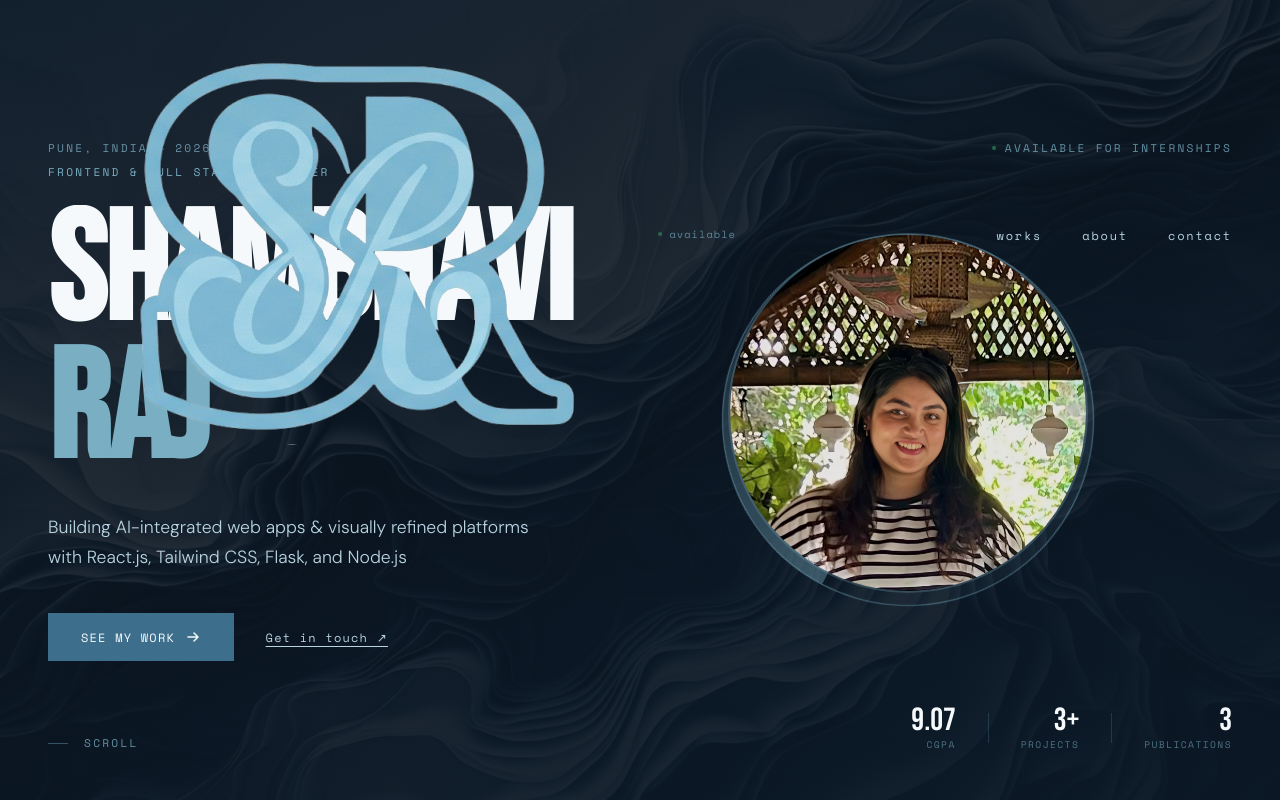
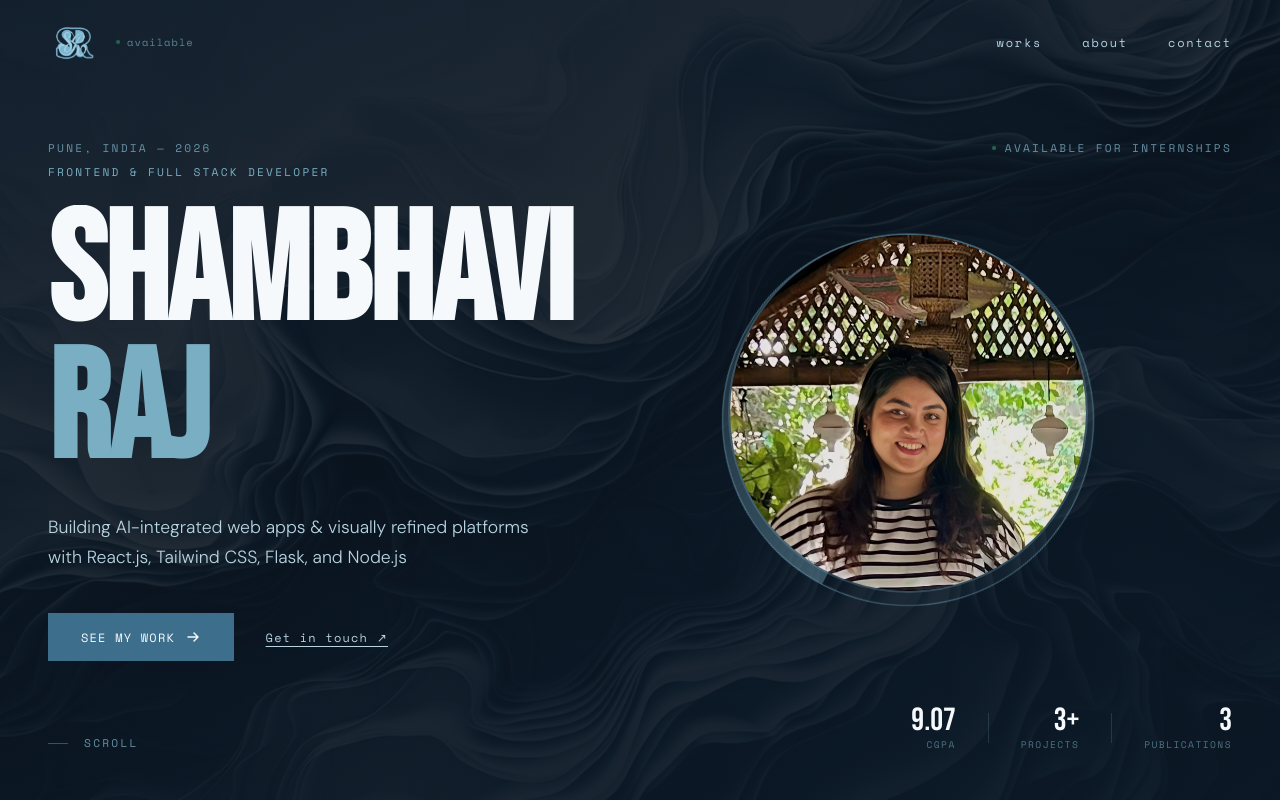
Before and after one commit to shambhaviraj20/portfolio-frontend, a React (Vite) app: page / in a window 1280 px wide. Shown: the top 800 px of the page. Built offline with nearby package versions, Linux system fonts and the light colour scheme.

Commit message:
Add styles for navbar logo image

```diff
--- a/src/components/Navbar.css
+++ b/src/components/Navbar.css
@@ -23,6 +23,11 @@
   align-items: center;
   gap: 1rem;
   text-decoration: none;
+}
+
+.navbar__logo-img {
+  height: 36px;
+  width: auto;
 }
 
 .navbar__logo-text {
```
